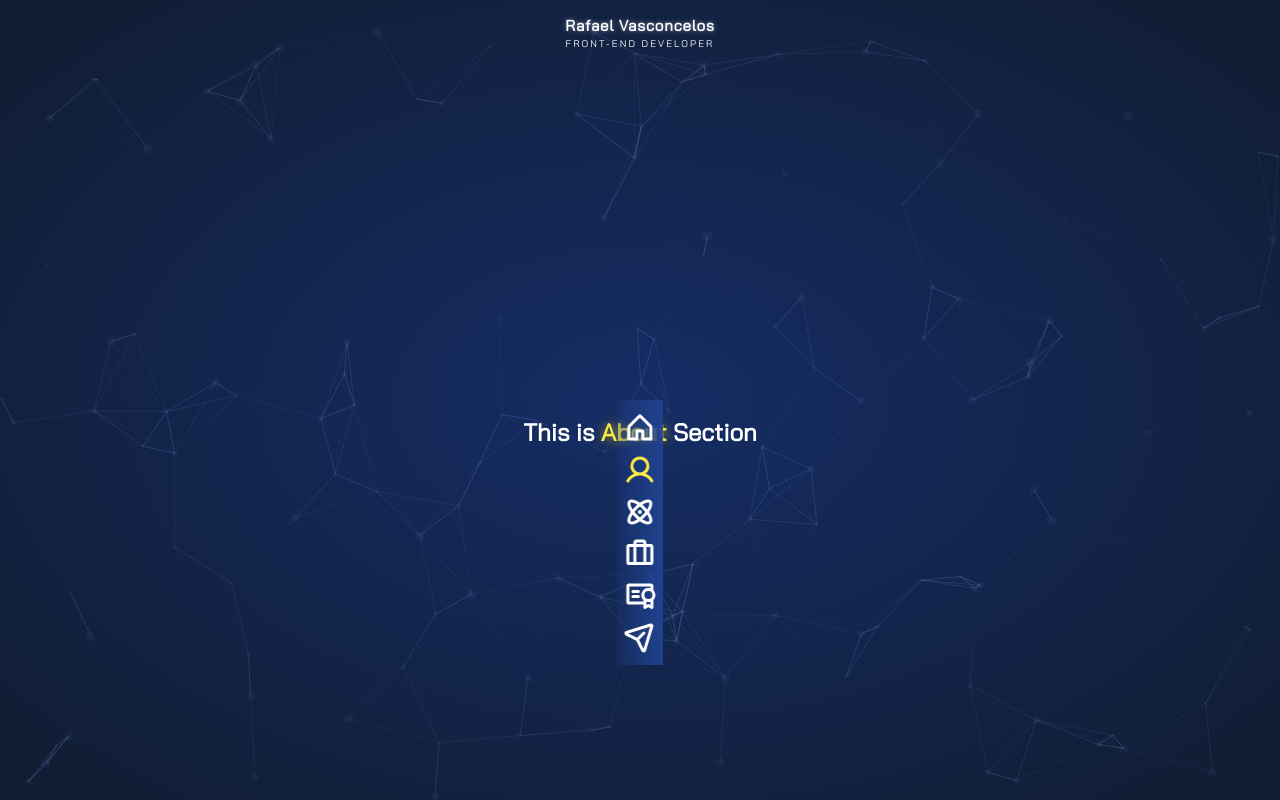
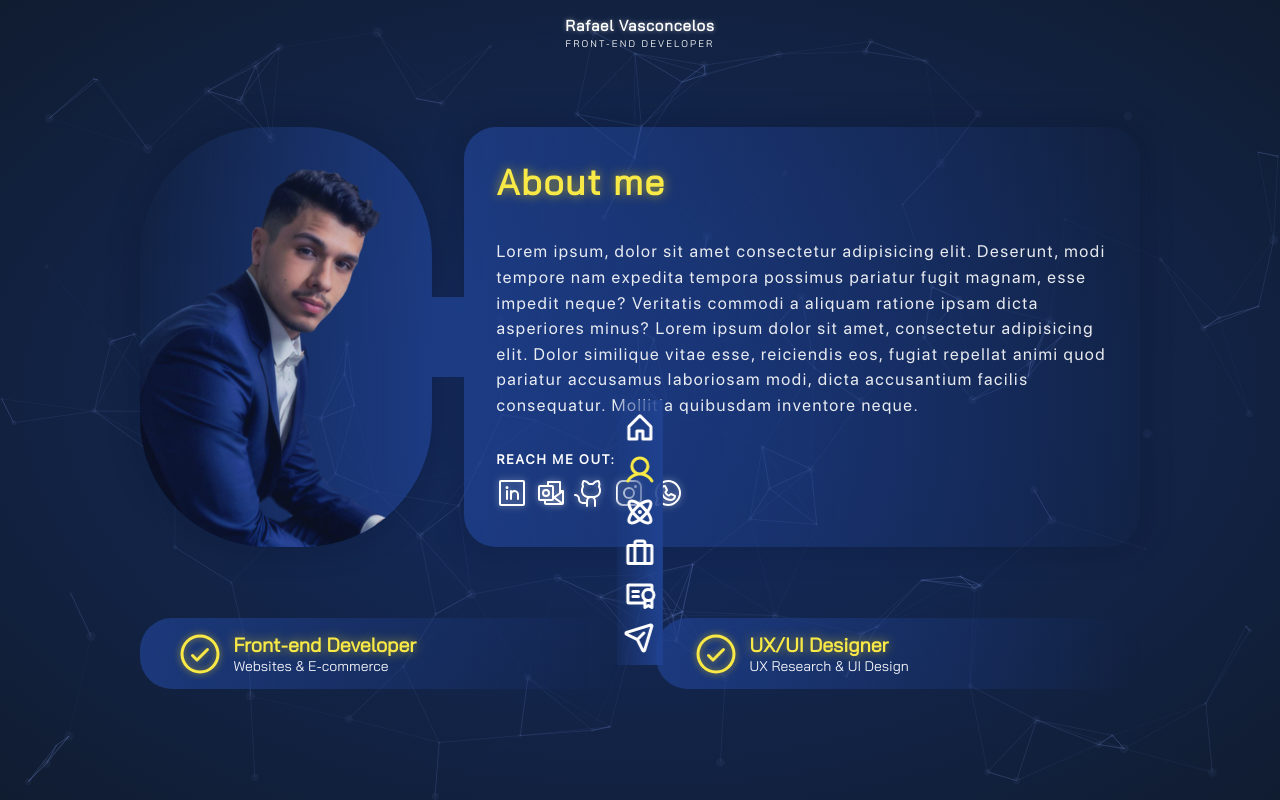
Before and after one commit to rafael-vas/rafael-vas-portfolio, a React (Vite) app: page / in a window 1280 px wide. Both pictures are taken after a click on the link "About". Built offline with nearby package versions, Linux system fonts and the light colour scheme.

Commit message:
create about section

```diff
--- a/src/App/index.jsx
+++ b/src/App/index.jsx
@@ -3,8 +3,9 @@ import "./styles.css";
 const cvLink = "https://drive.google.com/file/d/1LoEPMgwWAh4BoRtNWx7ZyBGqlNCBDc_q/view?usp=sharing"
 
 // import avatar from "../assets/avatar.png";
+import illustration from "../assets/illustration.png";
 
-import { DownloadSimple } from "@phosphor-icons/react";
+import { DownloadSimple, CheckCircle, LinkedinLogo, GithubLogo, WhatsappLogo, InstagramLogo, MicrosoftOutlookLogo } from "@phosphor-icons/react";
 
 import { Design } from "../components/Design";
 import { Header } from "../components/Header";
@@ -46,9 +47,68 @@ export function App() {
       </Section>
 
       <Section name="about">
-        <h1 className="title">
-          This is <span>About</span> Section
-        </h1>
+        <div className="info">
+            <figure>
+              <img className="illustration" src={illustration} alt="An illustration of me" />
+            </figure>
+            <article className="article">
+              <h2 className="title"><span>About me</span></h2>
+              <p className="text">Lorem ipsum, dolor sit amet consectetur adipisicing elit. Deserunt, modi tempore nam expedita tempora possimus pariatur fugit magnam, esse impedit neque? Veritatis commodi a aliquam ratione ipsam dicta asperiores minus? Lorem ipsum dolor sit amet, consectetur adipisicing elit. Dolor similique vitae esse, reiciendis eos, fugiat repellat animi quod pariatur accusamus laboriosam modi, dicta accusantium facilis consequatur. Mollitia quibusdam inventore neque.</p>
+              <div className="social-media-container">
+                <h3 className="subtitle">Reach me out:</h3>
+                <ul className="social-media-list">
+                    <li className="social-media">
+                      <a href="https://www.linkedin.com/in/rafaelvas" target="_blank" rel="noopener noreferrer">
+                        <LinkedinLogo className="icon" />
+                      </a>
+                    </li>
+                    <li className="social-media">
+                      <a href="mailto:rafaelvas2011@hotmail.com" target="_blank" rel="noopener noreferrer">
+                        <MicrosoftOutlookLogo className="icon" />
+                      </a>
+                    </li>
+                    <li className="social-media">
+                      <a href="https://github.com/rafael-vas" target="_blank" rel="noopener noreferrer">
+                        <GithubLogo className="icon" />
+                      </a>
+                    </li>
+                    <li className="social-media">
+                      <a href="https://www.instagram.com/hafaeeu" target="_blank" rel="noopener noreferrer">
+                        <InstagramLogo className="icon" />
+                      </a>
+                    </li>
+                    <li className="social-media">
+                      <a href="https://wa.me/5581987665063?text=Olá, gostaria de entrar em contato com Rafael Vasconcelos." target="_blank" rel="noopener noreferrer">
+                        <WhatsappLogo className="icon" />
+                      </a>
+                    </li>
+                </ul>
+              </div>
+          </article>
+        </div>
+        <ul className="roles">
+          <li className="role">
+            <CheckCircle className="icon" />
+            <p className="role-text">
+              <strong>Front-end Developer</strong>
+              <span>Websites & E-commerce</span>
+            </p>
+          </li>
+          {/* <li className="role">
+            <CheckCircle className="icon" />
+            <p className="role-text">
+              <strong>Web Designer</strong>
+              <span>Websites, Landing Pages & E-commerce</span>
+            </p>
+          </li> */}
+          <li className="role">
+            <CheckCircle className="icon" />
+            <p className="role-text">
+              <strong>UX/UI Designer</strong>
+              <span>UX Research & UI Design</span>
+            </p>
+          </li>
+        </ul>
       </Section>
 
       <Section name="technologies">
--- a/src/components/Section/styles.css
+++ b/src/components/Section/styles.css
@@ -47,7 +47,7 @@ section.home .home-inner .article {
     gap: 1rem;
     padding-bottom: 5rem;
     max-width: 50rem;
-    background-color: hsla(0, 0%, 100%, 0.015);
+    /* background-color: hsla(0, 0%, 100%, 0.015); */
     padding: 3.225rem 2.575rem;
     border-radius: 2rem;
     border-right: .725rem solid var(--yellow-400);
@@ -56,7 +56,7 @@ section.home .home-inner .article {
     margin-bottom: 3.225rem;
 
     background: linear-gradient(
-        to left, hsla(222, 64%, 35%, .625), hsla(222, 61%, 33%, 0.125)
+        to left, rgba(32, 66, 146, 0.725), transparent
     );
 
 
@@ -165,21 +165,270 @@ section.home.hidden .btn {
     transition: none;
 }
 
-/* <--------------------------- ::ABOUT:: SECTION ---------------------------> */
+/* <-------------------------- ::ABOUT:: SECTION --------------------------> */
 section.about .about-inner {
     height: 100%;
     display: flex;
     flex-direction: column;
     align-items: center;
     justify-content: center;
+    gap: 1rem;
+    padding-bottom: 6.425rem;
+
+    @media screen and (max-width: 1024px) {
+        align-items: unset;
+        justify-content: unset;
+        height: unset;
+    }
 }
 
-section.about .title span {
+section.about .info {
+    width: 100%;
+    height: 100%;
+    align-items: center;
+    justify-content: center;
+    display: flex;
+    gap: 2rem;
+
+    @media screen and (max-width: 1024px) {
+        flex-direction: column;
+        justify-content: unset;
+    }
+}
+
+section.about .info figure {
+    width: 100%;
+    height: 100%;
+    max-width: 26.225rem;
+    max-height: 26.225rem;
+    /* border-radius: 2rem; */
+    border-radius: 8rem;
+    overflow: hidden;
+    position: relative;
+    background: linear-gradient(
+        to left, rgba(32, 66, 146, 0.725), transparent
+    );
+    box-shadow: 0 0 2rem rgba(0, 13, 31, .25);
+    animation: spinning 9s linear infinite;
+
+    @media screen and (max-width: 1210px) {
+        min-width: 16.225rem;
+        min-height: 16.225rem;
+        max-height: 22.225rem;
+        max-width: 22.225rem;
+    }
+
+    @media screen and (max-width: 1024px) {
+
+        min-height: 21rem;
+        min-width: 21rem;
+        margin-top: 1.225rem;
+        border-radius: 50%;
+    }
+
+    @media screen and (max-width: 320px) {
+        min-height: 16.225rem;
+        min-width: 16.225rem;
+        max-height: 16.225rem;
+        max-width: 16.225rem;
+    }
+
+    @media screen and (max-width: 280px) {
+        min-height: 14rem;
+        min-width: 14rem;
+        max-height: 14rem;
+        max-width: 14rem;
+    }
+
+    @media screen and (max-width: 240px) {
+        min-height: 12rem;
+        min-width: 12rem;
+        max-height: 12rem;
+        max-width: 12rem;
+    }
+}
+
+section.about .info figure .illustration {
+    position: absolute;
+    width: 100%;
+    pointer-events: none;
+    object-fit: cover;
+}
+
+section.about .info .article {
+    display: flex;
+    flex-direction: column;
+    gap: 2rem;
+    height: 100%;
+    max-height: 26.225rem;
+    max-width: 42.225rem;
+
+    background: linear-gradient(
+        to right, rgba(32, 66, 146, 0.725), transparent
+    );
+
+    /* border-right: .3625rem solid var(--yellow-400); */
+    border-radius: 2rem;
+    /* border-top-right-radius: 7.1125rem; */
+    box-shadow: 0 0 2rem rgba(0, 13, 31, .25);
+    padding: 2rem;
+    position: relative;
+
+    @media screen and (max-width: 1210px) {
+        max-height: unset;
+    }
+
+    @media screen and (max-width: 1024px) {
+        background: linear-gradient(
+            to left, rgba(32, 66, 146, 0.725), transparent
+        );
+    }
+
+    @media screen and (max-width: 712px) {
+        gap: 0.925rem;
+    }
+
+}
+
+section.about .info .article::before {
+    content: "";
+    width: 2rem;
+    height: 5rem;
+    background-color: rgba(32, 66, 146, 0.775);
+    position: absolute;
+    top: 50%;
+    transform: translateY(-50%);
+    left: -2rem;
+
+}
+
+section.about .info .article .social-media-container {
+    display: flex;
+    flex-direction: column;
+    gap: .625rem;
+
+    @media screen and (max-width: 712px) {
+        margin-top: 1.225rem;
+    }
+}
+
+section.about .info .article .social-media-container .subtitle {
+    /* color: var(--yellow-400); */
+    font-size: .8225rem;
+    letter-spacing: .1225rem;
+    text-transform: uppercase;
+    font-family: "SF Pro Display";
+
+    /* text-shadow: 0 0 0.425rem var(--yellow-700); */
+}
+
+section.about .info .article .social-media-list {
+    display: flex;
+    gap: .425rem;
+}
+
+section.about .info .article .social-media-list .icon {
+    font-size: 2rem;
+    filter: drop-shadow(0 0 0.225rem rgba(255, 255, 255, 0.525));
+    transition: all .1s ease-in-out;
+}
+
+section.about .info .article .social-media-list .icon:hover {
+    color: var(--yellow-400);
+    filter: drop-shadow(0 0 0.225rem var(--yellow-700));
+    transform: scale(1.125);
+    cursor: pointer;
+}
+
+section.about .info .article .title {
+    color: var(--yellow-400);
+    font-size: 2.225rem;
+    letter-spacing: .1rem;
+    /* text-transform: uppercase; */
+    @media screen and (max-width: 712px) {
+        font-size: 2.025rem;
+    }
+}
+
+section.about .info .article .title span {
     color: var(--yellow-400);
     text-shadow: 0 0 0.65rem var(--yellow-700);
 }
 
-/* <--------------------------- ::TECHNOLOGIES:: SECTION ---------------------------> */
+section.about .info .article .text {
+    font-size: 1.225rem;
+    font-size: 1.05rem;
+    letter-spacing: .1rem;
+    line-height: 1.6rem;
+    margin-top: .2rem;
+    text-shadow: 0 0 2rem #ffffff3f;
+    opacity: .9;
+    font-family: "SF Pro Display";
+}
+
+section.about .roles {
+    display: flex;
+    width: 100%;
+    justify-content: center;
+    max-width: 1064px;
+    gap: 2rem;
+
+    @media screen and (max-width: 920px) {
+        flex-direction: column;
+        gap: 1rem;
+    }
+
+    @media screen and (max-width: 712px) {
+        max-width: 42.225rem;
+        margin: 0 auto;
+    }
+}
+
+section.about .roles .role {
+    padding: .725rem 2.225rem;
+    border-radius: 2rem;
+    background: linear-gradient(
+        to right, rgba(32, 66, 146, 0.725), transparent
+    );
+    /* color: black; */
+    font-family: "Bai Jamjuree", sans-serif;
+    display: flex;
+    align-items: center;
+    gap: .625rem;
+    flex: 1;
+    /* color: var(--yellow-400); */
+
+    @media screen and (max-width: 1024px) {
+        background: linear-gradient(
+            to left, rgba(32, 66, 146, 0.725), transparent
+        );
+    }
+}
+
+section.about .roles .role .role-text {
+    display: flex;
+    flex-direction: column;
+}
+
+section.about .roles .role .icon {
+    font-size: 3rem;
+    color: var(--yellow-400);
+    filter: drop-shadow(0 0 0.225rem var(--yellow-700));
+}
+
+section.about .roles .role .role-text strong {
+    font-size: 1.225rem;
+    color: var(--yellow-400);
+    text-shadow: 0 0 0.65rem var(--yellow-700);
+}
+
+section.about .roles .role .role-text span {
+    font-size: .875rem;
+    opacity: .95;
+}
+
+/* <----------------------- ::TECHNOLOGIES:: SECTION -----------------------> */
+
 section.technologies .technologies-inner {
     height: 100%;
     display: flex;
@@ -199,7 +448,7 @@ section.technologies .title span {
 
 
 
-/* <--------------------------- ::PROJECTS:: SECTION ---------------------------> */
+/* <-------------------------- ::PROJECTS:: SECTION -------------------------> */
 section.projects .projects-inner {
     height: 100%;
     display: flex;
@@ -213,7 +462,7 @@ section.projects .title span {
     text-shadow: 0 0 0.65rem var(--yellow-700);
 }
 
-/* <--------------------------- ::CERTIFICATES:: SECTION ---------------------------> */
+/* <------------------------ ::CERTIFICATES:: SECTION ------------------------> */
 section.certificates .certificates-inner {
     height: 100%;
     display: flex;
@@ -227,7 +476,7 @@ section.certificates .title span {
     text-shadow: 0 0 0.65rem var(--yellow-700);
 }
 
-/* <--------------------------- ::CONTACT:: SECTION ---------------------------> */
+/* <-------------------------- ::CONTACT:: SECTION --------------------------> */
 section.contact .contact-inner {
     height: 100%;
     display: flex;
@@ -240,3 +489,9 @@ section.contact .title span {
     color: var(--yellow-400);
     text-shadow: 0 0 0.65rem var(--yellow-700);
 }
+
+@media screen and (max-width: 1024px) {
+    section.about .article::before {
+        display: none;
+    }
+}
```
